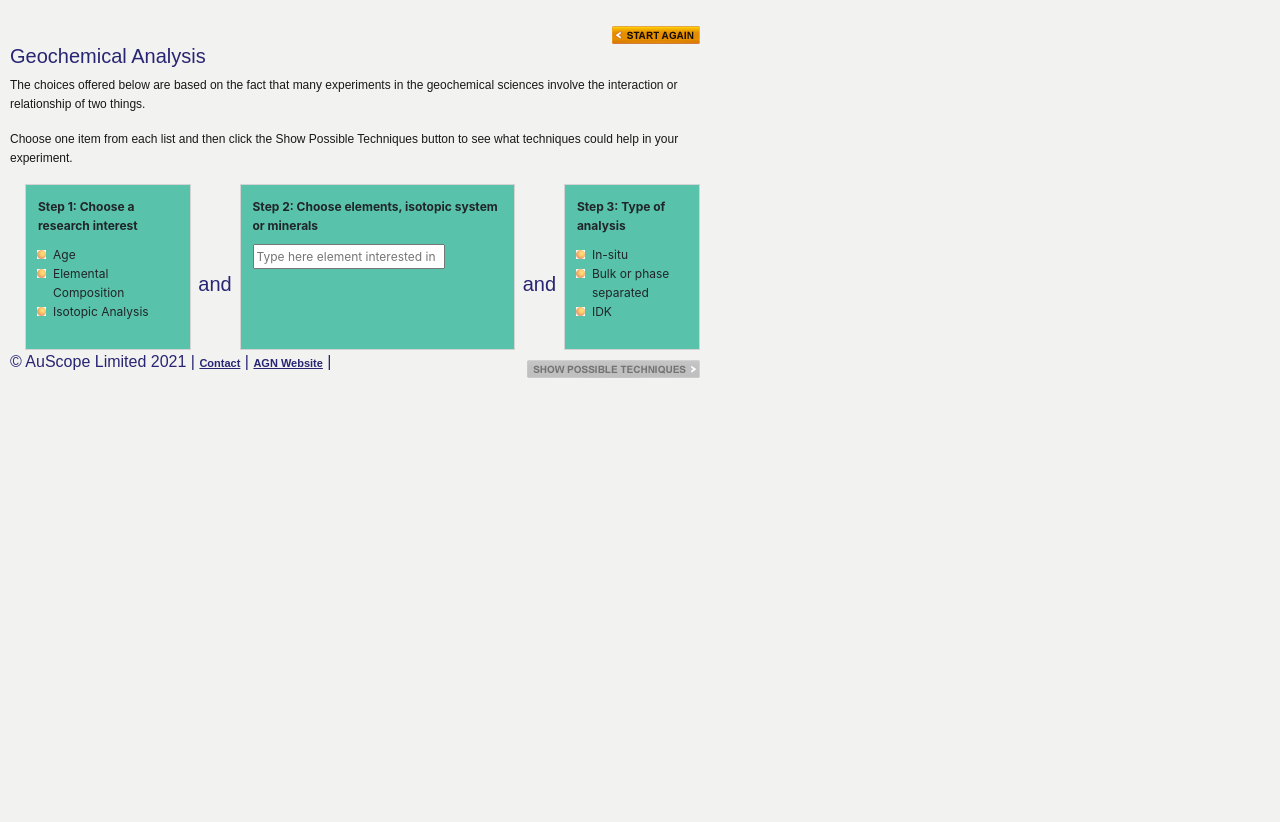
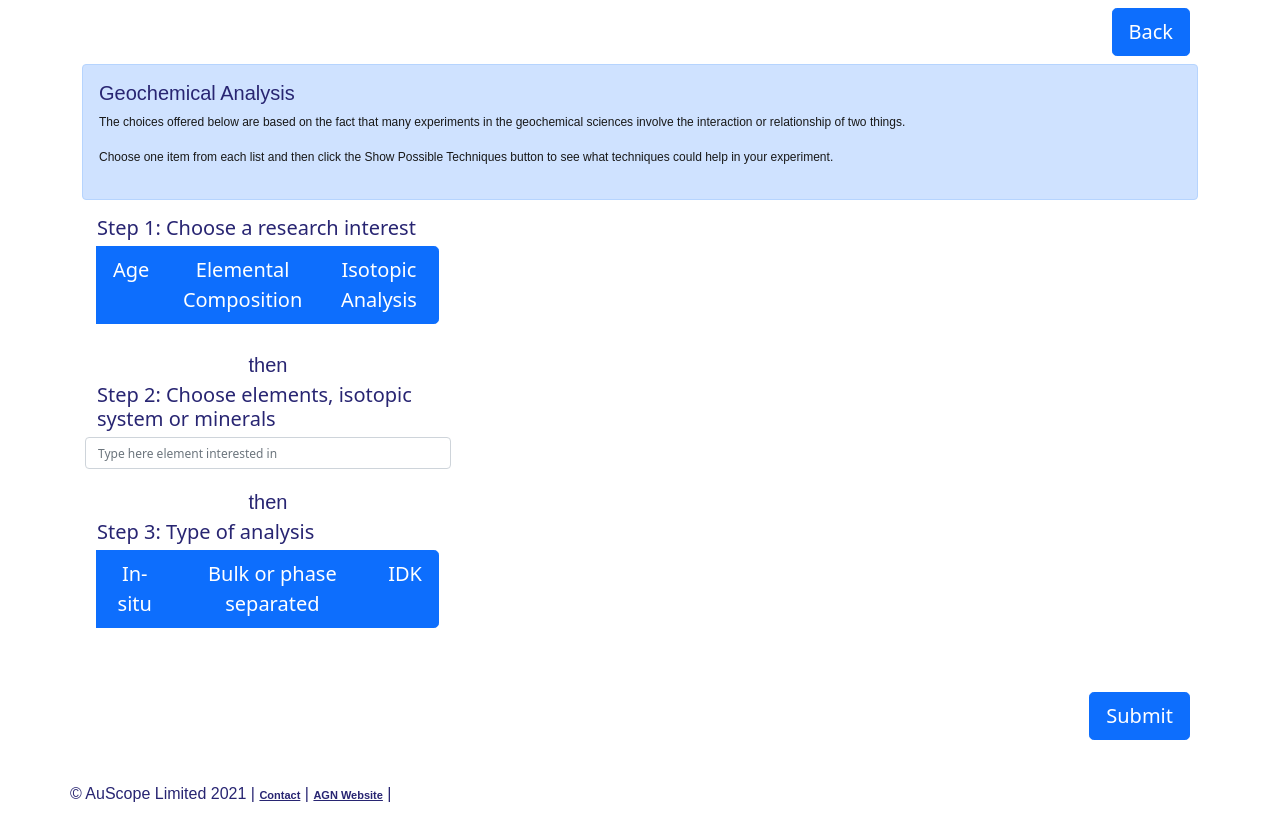
Before and after one commit to laughing0li/TechniqueFinder, a CodeIgniter app: page /database/index.php/portal/geochemOptionsSelection in a window 1280 px wide. Before the commit the page ends 378 px from the top, so only its background shows below. Run offline with CodeIgniter, Linux system fonts and the light colour scheme; data comes from the database, SQL or seed files in the repository; some libraries are stand-ins or nearby versions.

Commit message:
Convert search page to bootstrap

```diff
--- a/application/views/Portal/geochem_options_selection.php
+++ b/application/views/Portal/geochem_options_selection.php
@@ -1,93 +1,85 @@
 <?php $this->load->view('layout/portal_header.php');?>
-<head><title>AGN Instrument Finder</title></head>
-<style>
-    input, select, textarea {
-        font-family: inherit;
-        font-size: inherit;
-        line-height: inherit;
-        margin-top: 9px;
-        width: 16em;
-</style>
+<head>
+    <title>AGN Instrument Finder</title>
+    <link href="https://cdn.jsdelivr.net/npm/bootstrap@5.0.0-beta3/dist/css/bootstrap.min.css" rel="stylesheet" integrity="sha384-eOJMYsd53ii+scO/bJGFsiCZc+5NDVN2yr8+0RDqr0Ql0h+rP48ckxlpbzKgwra6" crossorigin="anonymous">
+</head>
 <body>
 
-    <div id="main">
-        <div id="content">
-            <span class="nav_buttons">
-                <ul>
-                    <li id="button_backStart"><a style="float: right;" href="<?php echo base_url();?>Portal"></a></li>
-                </ul>
-            </span>
+        <div id="content" class="container">
+	    <div class="d-flex justify-content-end">
+                <div class="p-2">
+		    <button type="submit" class="btn btn-primary btn-lg" onclick="window.location.assign('<?php echo base_url();?>Portal')">Back</button>
+                </div>
+            </div>
 
             <div class="clear"></div>
 
+            <div class="alert alert-primary">
 <?php echo $staticData['tf.geochemChoices.quickGuide']; ?>
+            </div>
 
-
-
-<div style="float:left;margin-left:15px;">
-    <div style="float:left;">
-        <table style="text-align: left;">
-            <tr>
+            <!-- LHS COLUMN -->
+            <div class="col-4">
+                <div class="row">
                     <!-- STEP 1 -->
-                <td class="tf-yellow-box" valign="top">
-                <div class="tf-setp-title"><?php echo strip_tags($staticData['tf.geochemChoices.left.title']);?> </div>
-                    <ul style="padding-left:15px;">
+                    <h3 class="tf-heading"><?php echo strip_tags($staticData['tf.geochemChoices.left.title']);?> </h3>
+                    <div class="btn-group" role="group">
                         <?php
-
                           foreach($left_list as $r){
-                            echo '<li _id="'.$r->id.'" _type="leftOption" class="tf-buttonDiv" onclick="onSelect(this)">'.$r->name.'</li>';
+                                 echo '<input _id="'.$r->id.'" _type="leftOption"  type="radio" class="btn-check" name="btnradio-1" id="btnradio-'.$r->id.'" autocomplete="off" onclick="onClick(this)">';
+                                 echo '<label class="btn btn-primary btn-lg" for="btnradio-'.$r->id.'">'.$r->name.'</label>';
                           }
                         ?>
-                    </ul>
-                </td>
+		    </div>
+                </div>
+                <div class="row">
                     <!-- THEN -->
-                <td style="width:50px; vertical-align:center;" >
                     <img src="<?php echo base_url().'assets/images/space.gif'?>" width="20" height="5" />
                     <span style="text-align:center;"><h1 class="tf-heading"><?php echo strip_tags($staticData['tf.geochemChoices.comparison.title']);?> </h1></span>
-                </td>
+                </div>
+                <div class="row">
                     <!-- STEP 2 -->
-                <td class="tf-yellow-box" valign="top">
-                    <div class="tf-setp-title"><?php echo strip_tags($staticData['tf.geochemChoices.centre.title']);?> </div>
-		    <input type="text" placeholder="Type here element interested in"></input>
-                </td>
+                    <h3 class="tf-heading"><?php echo strip_tags($staticData['tf.geochemChoices.centre.title']);?> </h3>
+                    <input id="step2" class="form-control" style="font-size: 12px" type="text" placeholder="Type here element interested in"></input>
+                </div>
+                <div class="row">
                     <!-- THEN -->
-                <td style="width:50px; vertical-align:center;" >
                     <img src="<?php echo base_url().'assets/images/space.gif'?>" width="20" height="5" />
                     <span style="text-align:center;"><h1 class="tf-heading"><?php echo strip_tags($staticData['tf.geochemChoices.comparison.title']);?> </h1></span>
-                </td>
+                </div>
+                <div class="row">
                     <!-- STEP 3 -->
-                <td class="tf-yellow-box" valign="top">
-                    <div class="tf-setp-title"><?php echo strip_tags($staticData['tf.geochemChoices.right.title']);?> </div>
-                    <ul style="padding-left:15px;">
+                    <h3 class="tf-heading"><?php echo strip_tags($staticData['tf.geochemChoices.right.title']);?> </h3>
+                    <div class="btn-group" role="group">
                         <?php
                         foreach($right_list as $r){
-                            echo '<li _id="'.$r->id.'" _type="rightOption" class="tf-buttonDiv" onclick="onSelect(this)">'.$r->name.'</li>';
+                            echo '<input _id="'.$r->id.'" _type="rightOption" type="radio" class="btn-check" name="btnradio-2" id="btnradio-'.$r->id.'" autocomplete="off" onclick="onClick(this);">';
+                            echo '<label class="btn btn-primary btn-lg" for="btnradio-'.$r->id.'">'.$r->name.'</label>';
                         }
                         ?>
-                    </ul>
-                </td>
-            </tr>
-
-        </table>
+		    </div>
                 </div>
 
 
-</div>
+            </div> <!-- col-4 -->
+
+            <!-- RHS COLUMN -->
+            <div class="col-8"></div>
+
             <br>
             <br>
 
-            <span class="nav_buttons">
+            <div class="d-flex justify-content-end">
+                <div class="p-2">
                     <form action="<?php echo base_url().'Portal/getTechniqueByOptionCombination';?>" method="get" name="choiceForm" id="choiceForm">
-	              <ul style="float:right">
                         <input type="hidden" id="science" name="science" value="GEOCHEM">
                         <input type="hidden" id="leftOptionVal" name="leftOption" value="">
                         <input type="hidden" id="centreTextVal" name="centreText" value="">
                         <input type="hidden" id="rightOptionVal" name="rightOption" value="">
-	                <li id="button_showPosTech" style="display: none;"><a style="float: right;" href="javascript:document.choiceForm.submit()"></a></li>
-	                <li id="disabled_showPosTech" ><a style="float: right;" href="#"></a></li>
-                    </ul>
+                        <button type="submit" class="btn btn-primary btn-lg">Submit</button>
                     </form>
-	        </span>
+                </div>
+            </div>
 
             <br>
 
@@ -95,46 +87,37 @@ foreach($left_list as $r){
 
 
 
-        <div id="footer">
+    <div id="footer" class="container">
         <?php include 'footer.php';?>
     </div>
     <div style="clear: both"><!-- ff --></div>
-    </div>
 
     <div id="infobox"> </div>
+    <div class="container">
+        <?php $this->load->view('layout/portal_footer.php')?>
+    </div>
 
 
 
-</body>
+<script src="https://cdn.jsdelivr.net/npm/bootstrap@5.0.0-beta3/dist/js/bootstrap.bundle.min.js" integrity="sha384-JEW9xMcG8R+pH31jmWH6WWP0WintQrMb4s7ZOdauHnUtxwoG2vI5DkLtS3qm9Ekf" crossorigin="anonymous"></script>
+
 
 <script type="text/javascript">
-function onSelect(e){
+/* This assigns values to the submit form when user clicks on buttons */
+function onClick(e){
     var left_id = null;
     var right_id = null;
     var element = $(e);
     if(element.attr('_type') == 'leftOption'){
-        $('.tf-select-left').removeClass('tf-select-left');
-        element.addClass('tf-select-left');
         left_id = element.attr('_id');
-        right_id = $('.tf-select-right').attr('_id');
+        $('#leftOptionVal').val(left_id);
     }
     else if(element.attr('_type') == 'rightOption'){
-        $('.tf-select-right').removeClass('tf-select-right');
-        element.addClass('tf-select-right');
         right_id = element.attr('_id');
-        left_id = $('.tf-select-left').attr('_id');
+        $('#rightOptionVal').val(right_id);
     }
-    else{
-       ;
+    $('#centreTextVal').val($('#step2').val());
 }
-    if(left_id && right_id){
-        $('#leftOptionVal').val(left_id);
-        $('#rightOptionVal').val(right_id);
-        $('#disabled_showPosTech').hide();
-        $('#button_showPosTech').show();
-    }
-}
-
 </script>
 
-<?php $this->load->view('layout/portal_footer.php')?>
+</body>
--- a/application/views/Portal/technique_search_by_choices.php
+++ b/application/views/Portal/technique_search_by_choices.php
@@ -29,6 +29,7 @@
  */
 
 if($science == 'GEOCHEM'){
+
     echo '<li id="button_backBio"><a href="'.base_url().'Portal/geochemOptionsSelection"></a></li>';
 }else{
     echo '<li id="button_backPhys"><a href="'.base_url().'Portal/physicsOptionsSelection"></a></li>';
@@ -47,7 +48,7 @@ if($science == 'GEOCHEM'){
             <div class="clear"></div>
             <h1>Possible Techniques</h1>
             <hr>
-            <p>Results for: <span class="tf-orange"><b><?php echo $leftOption->name.' and '.$rightOption->name ?></b></span></p>
+            <p>Results for: <span class="tf-orange"><b><?php if (isset($leftOption->name) && isset($rightOption->name)) { echo $leftOption->name.' and '.$rightOption->name; } ?></b></span></p>
 
 
         <?php
--- a/db/initial_db_setup.sql
+++ b/db/initial_db_setup.sql
@@ -424,7 +424,7 @@ INSERT INTO `static_content` VALUES (1,7,'<h1>Find the instruments and facilitie
 (15,0,'','tf.tracking.intersect'),
 (16,3,'','tf.tracking.ammrf'),
 (17,3,'<h1>\r\n	Geochemical Analysis</h1>\r\n<p>\r\n	The choices offered below are based on the fact that many experiments in the geochemical sciences involve the interaction or relationship of two things.</p>\r\n<p>\r\n	Choose one item from each list and then click the Show Possible Techniques button to see what techniques could help in your experiment.</p>\r\n','tf.geochemChoices.quickGuide'),
-(18,5,'<p>and</p>\r\n','tf.geochemChoices.comparison.title'),
+(18,5,'<p>then</p>\r\n','tf.geochemChoices.comparison.title'),
 (19,2,'Step 1: Choose a research interest\r\n','tf.geochemChoices.left.title'),
 (20,2,'Step 2: Choose elements, isotopic system or minerals\r\n','tf.geochemChoices.centre.title'),
 (21,2,'Step 3: Type of analysis', 'tf.geochemChoices.right.title' );
```
Lines whose indentation alone changed are shown as unchanged.
